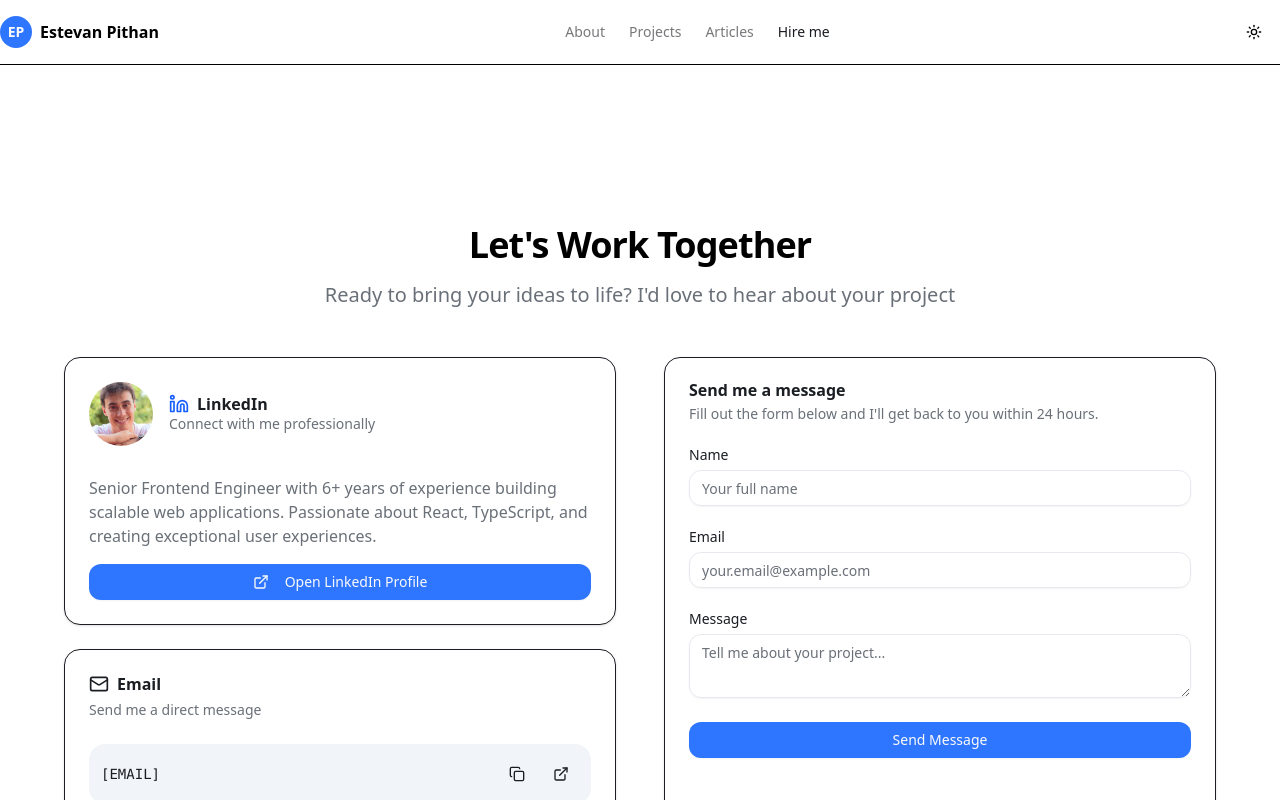
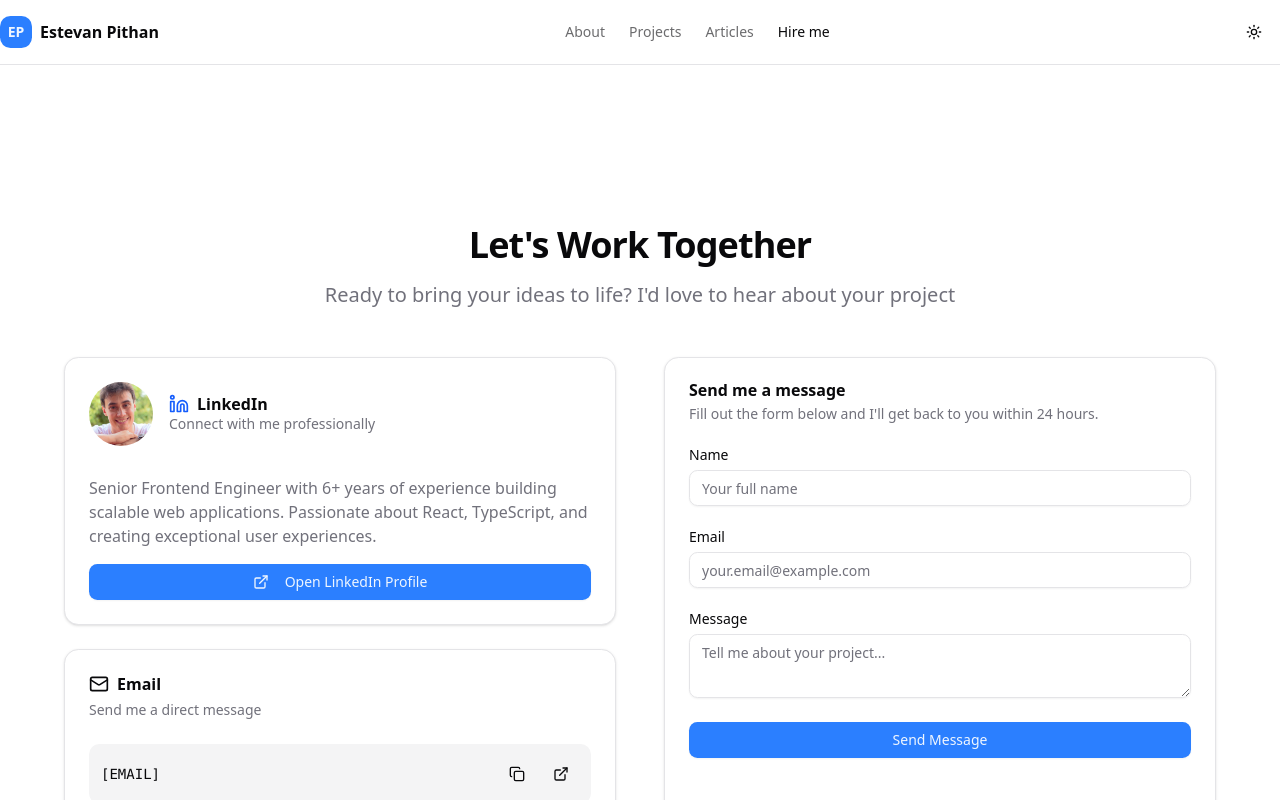
Before and after one commit to EstevanPithan/estevan-portfolio-web, a React (Vite) app: page /hire in a window 1280 px wide. Shown: the top 800 px of the page. Built offline with nearby package versions, Linux system fonts and the light colour scheme.

Commit message:
feat(index.css): update color variables and scrollbar styles
- Replace existing color variables with new values for light and dark modes.
- Add custom scrollbar styles for better UI consistency.
- Remove unused color variables and styles to streamline the CSS.

```diff
--- a/src/styles/index.css
+++ b/src/styles/index.css
@@ -1,151 +1,108 @@
 @import 'tailwindcss';
 @import 'tw-animate-css';
-@import './colors.css';
 
 @custom-variant dark (&:is(.dark *));
 
 :root {
-	/* Base Colors */
-	--background: oklch(100% 0 none);
-	--foreground: oklch(0.23 0.011 258.34);
-
-	/* Brand & Accent */
-	--primary: oklch(0.628 0.258 263.38);
-	--primary-foreground: oklch(0.985 0 none);
-	--primary-soft: oklch(0.964 0.039 263.38);
-
-	/* Neutral Palette */
-	--muted: oklch(0.965 0.006 258.34);
-	--muted-foreground: oklch(0.542 0.014 258.34);
-	--card: oklch(100% 0 none);
-	--card-foreground: oklch(0.23 0.011 258.34);
-
-	/* Semantic Colors */
-	--secondary: oklch(0.965 0.006 258.34);
-	--secondary-foreground: oklch(0.178 0.009 258.34);
-	--accent: oklch(0.965 0.006 258.34);
-	--accent-foreground: oklch(0.178 0.009 258.34);
-	--destructive: oklch(0.628 0.258 29.68);
-	--destructive-foreground: oklch(0.985 0 none);
-
-	/* UI Elements */
-	--border: oklch(0.934 0.007 258.34);
-	--input: oklch(0.934 0.007 258.34);
-	--ring: oklch(0.628 0.258 263.38);
-	--popover: oklch(100% 0 none);
-	--popover-foreground: oklch(0.23 0.011 258.34);
-
-	/* Design System Extensions */
-	--gradient-hero: linear-gradient(135deg, oklch(0.628 0.258 263.38 / 0.1), oklch(0.567 0.214 263.38 / 0.05));
-	--gradient-card: linear-gradient(145deg, oklch(100% 0 none), oklch(0.982 0.002 258.34));
-	--shadow-soft: 0 2px 8px -2px oklch(0.23 0.011 258.34 / 0.04);
-	--shadow-medium: 0 4px 16px -4px oklch(0.23 0.011 258.34 / 0.08);
-	--shadow-large: 0 8px 32px -8px oklch(0.23 0.011 258.34 / 0.12);
-	--transition-smooth: all 0.3s cubic-bezier(0.4, 0, 0.2, 1);
-	--transition-spring: all 0.4s cubic-bezier(0.175, 0.885, 0.32, 1.275);
-
-	--radius: 0.5rem;
-
-	--sidebar-background: oklch(0.985 0 none);
-	--sidebar-foreground: oklch(0.367 0.008 258.34);
-	--sidebar-primary: oklch(0.178 0.009 258.34);
-	--sidebar-primary-foreground: oklch(0.985 0 none);
-	--sidebar-accent: oklch(0.965 0.006 258.34);
-	--sidebar-accent-foreground: oklch(0.178 0.009 258.34);
-	--sidebar-border: oklch(0.941 0.013 239.21);
-	--sidebar-ring: oklch(0.628 0.258 263.38);
+	--radius: 0.65rem;
+	--background: oklch(1 0 0);
+	--foreground: oklch(0.141 0.005 285.823);
+	--card: oklch(1 0 0);
+	--card-foreground: oklch(0.141 0.005 285.823);
+	--popover: oklch(1 0 0);
+	--popover-foreground: oklch(0.141 0.005 285.823);
+	--primary: oklch(0.623 0.214 259.815);
+	--primary-foreground: oklch(0.97 0.014 254.604);
+	--secondary: oklch(0.967 0.001 286.375);
+	--secondary-foreground: oklch(0.21 0.006 285.885);
+	--muted: oklch(0.967 0.001 286.375);
+	--muted-foreground: oklch(0.552 0.016 285.938);
+	--accent: oklch(0.967 0.001 286.375);
+	--accent-foreground: oklch(0.21 0.006 285.885);
+	--destructive: oklch(0.577 0.245 27.325);
+	--border: oklch(0.92 0.004 286.32);
+	--input: oklch(0.92 0.004 286.32);
+	--ring: oklch(0.623 0.214 259.815);
+	--chart-1: oklch(0.646 0.222 41.116);
+	--chart-2: oklch(0.6 0.118 184.704);
+	--chart-3: oklch(0.398 0.07 227.392);
+	--chart-4: oklch(0.828 0.189 84.429);
+	--chart-5: oklch(0.769 0.188 70.08);
+	--sidebar: oklch(0.985 0 0);
+	--sidebar-foreground: oklch(0.141 0.005 285.823);
+	--sidebar-primary: oklch(0.623 0.214 259.815);
+	--sidebar-primary-foreground: oklch(0.97 0.014 254.604);
+	--sidebar-accent: oklch(0.967 0.001 286.375);
+	--sidebar-accent-foreground: oklch(0.21 0.006 285.885);
+	--sidebar-border: oklch(0.92 0.004 286.32);
+	--sidebar-ring: oklch(0.623 0.214 259.815);
 }
 
 .dark {
-	/* Dark Mode Base */
-	--background: oklch(0.23 0.011 258.34);
-	--foreground: oklch(0.985 0 none);
+	--background: oklch(0.141 0.005 285.823);
+	--foreground: oklch(0.985 0 0);
+	--card: oklch(0.21 0.006 285.885);
+	--card-foreground: oklch(0.985 0 0);
+	--popover: oklch(0.21 0.006 285.885);
+	--popover-foreground: oklch(0.985 0 0);
+	--primary: oklch(0.546 0.245 262.881);
+	--primary-foreground: oklch(0.379 0.146 265.522);
+	--secondary: oklch(0.274 0.006 286.033);
+	--secondary-foreground: oklch(0.985 0 0);
+	--muted: oklch(0.274 0.006 286.033);
+	--muted-foreground: oklch(0.705 0.015 286.067);
+	--accent: oklch(0.274 0.006 286.033);
+	--accent-foreground: oklch(0.985 0 0);
+	--destructive: oklch(0.704 0.191 22.216);
+	--border: oklch(1 0 0 / 10%);
+	--input: oklch(1 0 0 / 15%);
+	--ring: oklch(0.488 0.243 264.376);
+	--chart-1: oklch(0.488 0.243 264.376);
+	--chart-2: oklch(0.696 0.17 162.48);
+	--chart-3: oklch(0.769 0.188 70.08);
+	--chart-4: oklch(0.627 0.265 303.9);
+	--chart-5: oklch(0.645 0.246 16.439);
+	--sidebar: oklch(0.21 0.006 285.885);
+	--sidebar-foreground: oklch(0.985 0 0);
+	--sidebar-primary: oklch(0.546 0.245 262.881);
+	--sidebar-primary-foreground: oklch(0.379 0.146 265.522);
+	--sidebar-accent: oklch(0.274 0.006 286.033);
+	--sidebar-accent-foreground: oklch(0.985 0 0);
+	--sidebar-border: oklch(1 0 0 / 10%);
+	--sidebar-ring: oklch(0.488 0.243 264.376);
+}
 
-	/* Brand & Accent (Dark) */
-	--primary: oklch(0.628 0.258 263.38);
-	--primary-foreground: oklch(0.23 0.011 258.34);
-	--primary-soft: oklch(0.297 0.109 263.38);
+/* Scrollbar styles */
+::-webkit-scrollbar {
+	@apply h-[5px] w-[5px] rounded-full;
+}
 
-	/* Neutral Palette (Dark) */
-	--muted: oklch(0.297 0.015 258.34);
-	--muted-foreground: oklch(0.692 0.009 258.34);
-	--card: oklch(0.23 0.011 258.34);
-	--card-foreground: oklch(0.985 0 none);
+::-webkit-scrollbar-track {
+	@apply rounded-full bg-transparent;
+}
 
-	/* Semantic Colors (Dark) */
-	--secondary: oklch(0.297 0.015 258.34);
-	--secondary-foreground: oklch(0.985 0 none);
-	--accent: oklch(0.297 0.015 258.34);
-	--accent-foreground: oklch(0.985 0 none);
-	--destructive: oklch(0.429 0.194 29.68);
-	--destructive-foreground: oklch(0.985 0 none);
+::-webkit-scrollbar-thumb {
+	@apply rounded-full;
+	background-color: var(--color-gray-200);
+}
 
-	/* UI Elements (Dark) */
-	--border: oklch(0.297 0.015 258.34);
-	--input: oklch(0.297 0.015 258.34);
-	--ring: oklch(0.628 0.258 263.38);
-	--popover: oklch(0.23 0.011 258.34);
-	--popover-foreground: oklch(0.985 0 none);
+::-webkit-scrollbar-thumb:hover {
+	background-color: var(--color-gray-300);
+}
 
-	/* Design System Extensions (Dark) */
-	--gradient-hero: linear-gradient(135deg, oklch(0.628 0.258 263.38 / 0.15), oklch(0.567 0.214 263.38 / 0.08));
-	--gradient-card: linear-gradient(145deg, oklch(0.297 0.015 258.34), oklch(0.178 0.009 258.34));
-	--shadow-soft: 0 2px 8px -2px oklch(0% 0 none / 0.1);
-	--shadow-medium: 0 4px 16px -4px oklch(0% 0 none / 0.2);
-	--shadow-large: 0 8px 32px -8px oklch(0% 0 none / 0.3);
-	--transition-smooth: all 0.3s cubic-bezier(0.4, 0, 0.2, 1);
-	--transition-spring: all 0.4s cubic-bezier(0.175, 0.885, 0.32, 1.275);
+.dark ::-webkit-scrollbar-thumb {
+	background-color: color-mix(in srgb, var(--color-gray-400) 15%, transparent);
+}
 
-	--sidebar-background: oklch(0.178 0.009 258.34);
-	--sidebar-foreground: oklch(0.965 0.006 258.34);
-	--sidebar-primary: oklch(0.567 0.214 263.38);
-	--sidebar-primary-foreground: oklch(100% 0 none);
-	--sidebar-accent: oklch(0.297 0.015 258.34);
-	--sidebar-accent-foreground: oklch(0.965 0.006 258.34);
-	--sidebar-border: oklch(0.297 0.015 258.34);
-	--sidebar-ring: oklch(0.628 0.258 263.38);
+.dark ::-webkit-scrollbar-thumb:hover {
+	background-color: color-mix(in srgb, var(--color-gray-400) 25%, transparent);
 }
 
 @theme inline {
-	--font-size-xs: clamp(0.75rem, 0.7vw + 0.6rem, 0.875rem);
-	--font-size-sm: clamp(0.875rem, 0.8vw + 0.7rem, 1rem);
-	--font-size-base: clamp(1rem, 1vw + 0.8rem, 1.125rem);
-	--font-size-lg: clamp(1.125rem, 1.2vw + 0.9rem, 1.25rem);
-	--font-size-xl: clamp(1.25rem, 1.5vw + 1rem, 1.5rem);
-	--font-size-2xl: clamp(1.5rem, 2vw + 1.1rem, 1.875rem);
-	--font-size-3xl: clamp(1.875rem, 2.5vw + 1.2rem, 2.25rem);
-	--font-size-4xl: clamp(2.25rem, 3vw + 1.3rem, 3rem);
-	--font-size-5xl: clamp(3rem, 4vw + 1.4rem, 4rem);
-
-	--space-xs: clamp(0.5rem, 0.5vw + 0.3rem, 0.75rem);
-	--space-sm: clamp(0.75rem, 0.7vw + 0.5rem, 1rem);
-	--space-md: clamp(1rem, 1vw + 0.6rem, 1.5rem);
-	--space-lg: clamp(1.5rem, 1.5vw + 0.8rem, 2rem);
-	--space-xl: clamp(2rem, 2vw + 1rem, 3rem);
-	--space-2xl: clamp(3rem, 3vw + 1.5rem, 4rem);
-
-	--container-padding: clamp(1rem, 5vw, 3rem);
-	--max-width: 80rem;
-
-	--radius-xs: calc(var(--radius) / 2);
-	--radius-sm: var(--radius);
-	--radius-md: calc(var(--radius) * 1.5);
-	--radius-lg: calc(var(--radius) * 2);
-	--radius-xl: min(calc(var(--radius) * 3), 1rem);
-	--radius-2xl: min(calc(var(--radius) * 4), 2rem);
-	--radius-3xl: min(calc(var(--radius) * 6), 3rem);
-
-	--responsive-sm: var(--space-sm);
-	--responsive-md: var(--space-md);
-	--responsive-lg: var(--space-lg);
-	--responsive-xl: var(--space-xl);
-
-	--responsive-font-sm: var(--font-size-sm);
-	--responsive-font-base: var(--font-size-base);
-	--responsive-font-lg: var(--font-size-lg);
-	--responsive-font-xl: var(--font-size-xl);
-	--responsive-font-2xl: var(--font-size-2xl);
-
+	--radius-sm: calc(var(--radius) - 4px);
+	--radius-md: calc(var(--radius) - 2px);
+	--radius-lg: var(--radius);
+	--radius-xl: calc(var(--radius) + 4px);
 	--color-background: var(--background);
 	--color-foreground: var(--foreground);
 	--color-card: var(--card);
@@ -180,66 +137,10 @@
 }
 
 @layer base {
-	/* * {
-		@apply border-border;
+	* {
+		@apply border-border outline-ring/50;
 	}
-
 	body {
-		@apply bg-background text-foreground font-inter antialiased;
-	} */
-
-	/* Custom Utility Classes */
-	.gradient-hero {
-		background: var(--gradient-hero);
-	}
-
-	.gradient-card {
-		background: var(--gradient-card);
-	}
-
-	.shadow-soft {
-		box-shadow: var(--shadow-soft);
-	}
-
-	.shadow-medium {
-		box-shadow: var(--shadow-medium);
-	}
-
-	.shadow-large {
-		box-shadow: var(--shadow-large);
-	}
-
-	.transition-smooth {
-		transition: var(--transition-smooth);
-	}
-
-	.transition-spring {
-		transition: var(--transition-spring);
+		@apply bg-background text-foreground;
 	}
 }
-
-/* Scrollbar styles */
-::-webkit-scrollbar {
-	@apply h-[5px] w-[5px] rounded-full;
-}
-
-::-webkit-scrollbar-track {
-	@apply rounded-full bg-transparent;
-}
-
-::-webkit-scrollbar-thumb {
-	@apply rounded-full;
-	background-color: var(--color-gray-200);
-}
-
-::-webkit-scrollbar-thumb:hover {
-	background-color: var(--color-gray-300);
-}
-
-.dark ::-webkit-scrollbar-thumb {
-	background-color: color-mix(in srgb, var(--color-gray-400) 15%, transparent);
-}
-
-.dark ::-webkit-scrollbar-thumb:hover {
-	background-color: color-mix(in srgb, var(--color-gray-400) 25%, transparent);
-}
```
